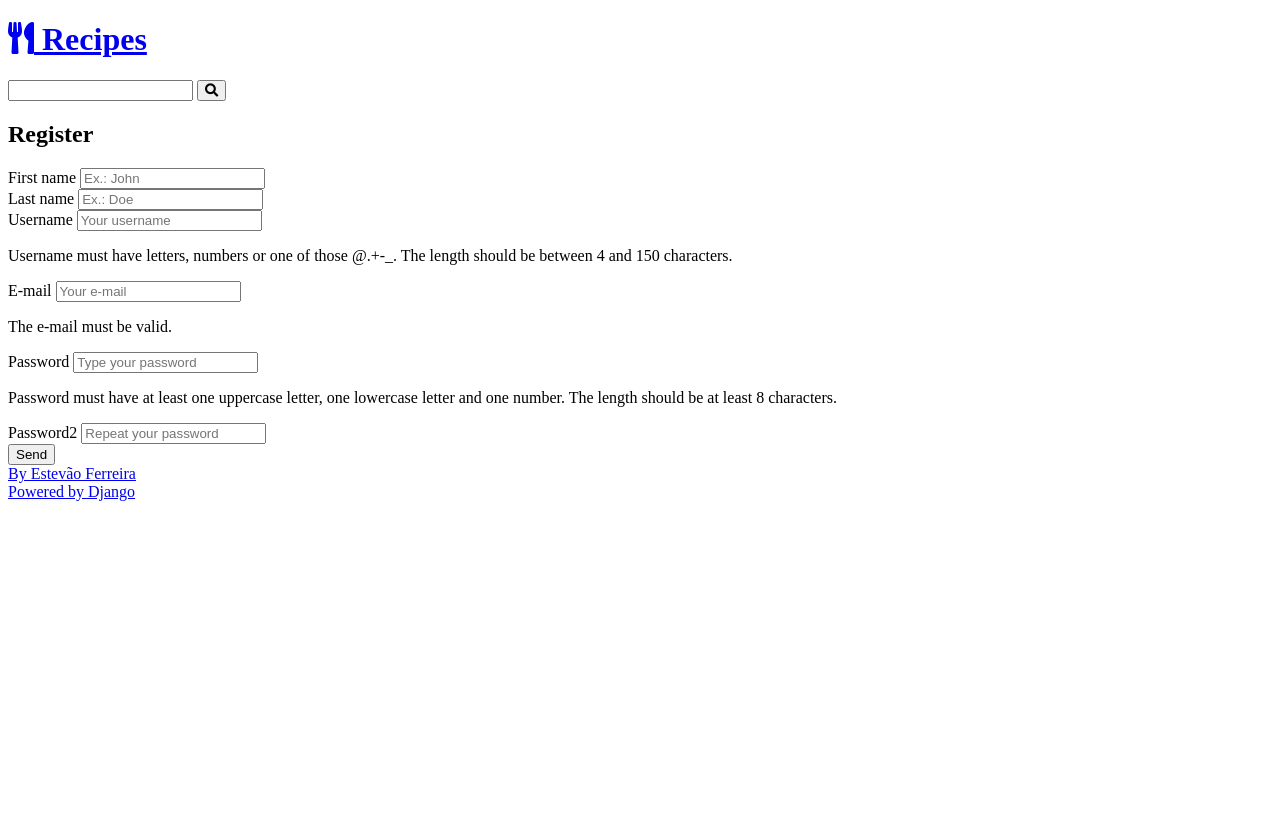
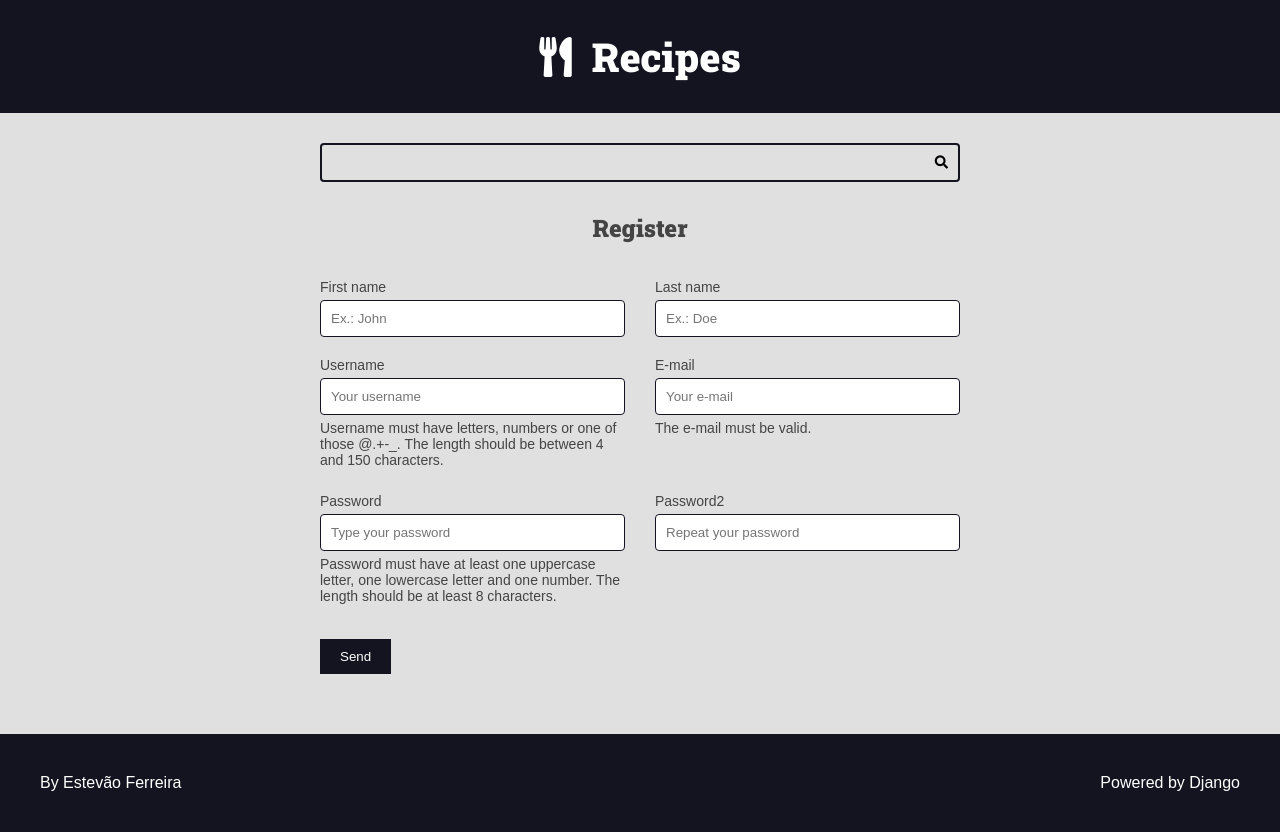
Before and after one commit to estevaonrs/receitas-web, a Django app: page /authors/register/ in a window 1280 px wide. Before the commit the page ends 501 px from the top, so only its background shows below. Run offline with Django 4.2, Linux system fonts and the light colour scheme.

Commit message:
Organizando arquivos

```diff
--- a/authors/forms.py
+++ b/authors/forms.py
@@ -98,6 +98,16 @@ class RegisterForm(forms.ModelForm):
             'password',
         ]
 
+    def clean_email(self):
+        email = self.cleaned_data.get('email', '')
+        exists = User.objects.filter(email=email).exists()
+
+        if exists:
+            raise ValidationError(
+                'User e-mail is already in use', code='invalid',
+            )
+        return email
+
     def clean(self):
         cleaned_data = super().clean()
 
--- a/authors/views.py
+++ b/authors/views.py
@@ -1,6 +1,7 @@
 from django.contrib import messages
 from django.http import Http404
 from django.shortcuts import redirect, render
+from django.urls import reverse
 
 from .forms import RegisterForm
 
@@ -10,6 +11,7 @@ def register_view(request):
     form = RegisterForm(register_form_data)
     return render(request, 'authors/pages/register_view.html', {
         'form': form,
+        'form_action': reverse('authors:create'),
     })
 
 
@@ -22,7 +24,9 @@ def register_create(request):
     form = RegisterForm(POST)
 
     if form.is_valid():
-        form.save()
+        user = form.save(commit=False)
+        user.set_password(user.password)
+        user.save()
         messages.success(request, 'Your user is created, please log in.')
 
         del(request.session['register_form_data'])
--- /dev/null
+++ b/base_static/global/css/styles.css
@@ -0,0 +1,545 @@
+:root {
+    --color-primary: #269fe6;
+    --color-primary-hover: #2086c2;
+    --color-primary-dark: #13141f;
+    --color-primary-dark-hover: #212336;
+    --color-primary-light: #d4ecfa;
+    --color-primary-light-hover: #bdd8e7;
+
+    --color-white: #fff;
+    --color-black: #000;
+
+    --color-dark-text: #444;
+    --color-info-light: #cce5ff;
+    --color-debug-light: #cce5ff;
+    --color-success-light: #d4edda;
+    --color-alert-light: #fff3cd;
+    --color-warning-light: #fff3cd;
+    --color-error-light: #f8d7da;
+
+    --color-info-dark: #4d86c4;
+    --color-debug-dark: #4d86c4;
+    --color-success-dark: #4a9c5d;
+    --color-alert-dark: #927f40;
+    --color-warning-dark: #927f40;
+    --color-error-dark: #da525d;
+
+    --color-gray-0: #f9f9f9;
+    --color-gray-1: #e0e0e0;
+    --color-gray-2: #c7c7c7;
+    --color-gray-3: #aeaeae;
+    --color-gray-4: #959595;
+    --color-gray-5: #7d7d7d;
+    --color-gray-6: #646464;
+    --color-gray-7: #4b4b4b;
+    --color-gray-8: #323232;
+    --color-gray-9: #191919;
+
+    --font-primary: sans-serif;
+    --font-headings: 'Roboto Slab', serif;
+
+    --spacing-gutter-medium: 3rem;
+    --spacing-gutter-large: 4rem;
+  }
+
+  * {
+    padding: 0;
+    margin: 0;
+    box-sizing: border-box;
+  }
+
+  html {
+    font-size: 62.5%;
+  }
+
+  body {
+    font-size: 1.6rem;
+    font-family: var(--font-primary);
+    background: var(--color-gray-1);
+    color: var(--color-dark-text);
+  }
+
+  h1,
+  h2,
+  h3,
+  h4,
+  h5,
+  h6 {
+    font-family: var(--font-headings);
+  }
+
+  img {
+    max-width: 100%;
+  }
+
+  a {
+    color: var(--color-primary);
+    text-decoration: none;
+  }
+
+  .container {
+    max-width: 144rem;
+    margin: 0 auto;
+    padding: var(--spacing-gutter-medium);
+  }
+
+  .main-header-container {
+    background: var(--color-primary-dark);
+  }
+
+  .main-logo {
+    font-size: 4rem;
+    color: var(--color-white);
+    text-decoration: none;
+    display: flex;
+    flex-flow: row nowrap;
+    align-items: center;
+    justify-content: center;
+    width: fit-content;
+    margin: 0 auto;
+  }
+
+  .main-logo-icon {
+    margin-right: 2rem;
+  }
+
+  .search-form {
+    border: 0.2rem solid var(--color-primary-dark);
+    max-width: 64rem;
+    margin: 0 auto;
+    border-radius: 0.4rem;
+    position: relative;
+    transition: all 300ms ease-in-out;
+  }
+
+  .search-input,
+  .search-button {
+    border: none;
+    background: none;
+    outline: none;
+    padding: 1rem;
+    transition: all 300ms ease-in-out;
+  }
+
+  .search-input {
+    width: 100%;
+    padding-right: 3rem;
+  }
+
+  .search-button {
+    position: absolute;
+    top: 0;
+    right: 0;
+  }
+
+  .search-button:focus {
+    outline: 1px solid var(--color-primary);
+    background: rgba(0, 0, 0, 0.05);
+  }
+
+  .search-form:focus-within {
+    border-color: var(--color-primary);
+    background: var(--color-white);
+  }
+
+  .search-form:focus-within .search-button {
+    color: var(--color-primary);
+  }
+
+  .main-content {
+    padding-top: 0;
+  }
+
+  .main-content-list {
+    display: grid;
+    grid-template-columns: repeat(auto-fit, minmax(340px, 1fr));
+    gap: var(--spacing-gutter-large);
+  }
+
+  .recipe {
+    background: var(--color-white);
+    box-shadow: -5px 5px 10px rgba(0, 0, 0, 0.2);
+    transform: scale(1);
+    transition: all 300ms ease-in-out;
+    border-radius: 0.4rem;
+    overflow: hidden;
+  }
+
+  .recipe img {
+    max-width: 100%;
+  }
+
+  .recipe-list-item {
+    max-width: 64rem;
+    height: fit-content;
+  }
+
+  .recipe-list-item:hover {
+    transform: scale(1.02);
+    box-shadow: -8px 8px 18px rgba(0, 0, 0, 0.25);
+  }
+
+  .recipe-title-container {
+    padding: var(--spacing-gutter-medium);
+    padding-bottom: 2rem;
+  }
+
+  .recipe-title-container a {
+    text-decoration: none;
+    color: var(--color-primary-dark);
+  }
+
+  .recipe-author {
+    padding: 0 var(--spacing-gutter-medium);
+  }
+
+  .recipe-content {
+    padding: var(--spacing-gutter-medium);
+    padding-top: 2rem;
+  }
+
+  .recipe-author-item {
+    color: var(--color-gray-4);
+    margin-right: 1rem;
+    font-style: italic;
+    font-size: 1.4rem;
+  }
+
+  .recipe-author a {
+    color: var(--color-primary);
+    transition: all 300ms ease-in-out;
+    text-decoration: none;
+  }
+
+  .recipe-author a:hover {
+    color: var(--color-primary-dark);
+  }
+
+  .recipe-meta-container {
+    display: flex;
+    flex-flow: row wrap;
+    padding: var(--spacing-gutter-medium);
+    background: var(--color-gray-1);
+  }
+
+  .recipe-meta {
+    display: flex;
+    flex-flow: column nowrap;
+    flex-shrink: 1;
+    flex-grow: 1;
+    text-align: center;
+  }
+
+  .recipe-meta-title {
+    font-size: 1.6rem;
+  }
+
+  .recipe-footer a {
+    background: var(--color-primary-dark);
+    display: block;
+    color: var(--color-white);
+    text-decoration: none;
+    text-align: center;
+    padding: 1.5rem var(--spacing-gutter-medium);
+    transition: all 300ms ease-in-out;
+  }
+
+  .recipe-footer a:hover {
+    filter: brightness(2);
+  }
+
+  .main-content-detail .recipe-list-item {
+    max-width: 84rem;
+    margin: 0 auto;
+  }
+
+  .main-content-detail .recipe-list-item:hover {
+    transform: scale(1);
+    box-shadow: -5px 5px 15px rgba(0, 0, 0, 0.2);
+  }
+
+  .preparation-steps {
+    padding: var(--spacing-gutter-medium);
+  }
+
+  .main-footer {
+    display: flex;
+    align-items: center;
+    justify-content: space-between;
+    background: var(--color-primary-dark);
+    color: var(--color-white);
+    padding: var(--spacing-gutter-large);
+  }
+
+  .main-footer a {
+    color: var(--color-white);
+    text-decoration: none;
+    transition: all 300ms ease-in-out;
+  }
+
+  .main-footer a:hover {
+    filter: brightness(0.8);
+  }
+
+  .preparation-steps h1,
+  .preparation-steps h2,
+  .preparation-steps h3,
+  .preparation-steps h4,
+  .preparation-steps h5,
+  .preparation-steps h6,
+  .preparation-steps p,
+  .preparation-steps pre {
+    margin: 2rem 0;
+  }
+
+  .preparation-steps ol,
+  .preparation-steps ul {
+    margin: 2rem;
+    padding: 0 2rem;
+  }
+
+  .pagination-content {
+    display: flex;
+    flex-flow: row wrap;
+    gap: 1rem 0.5rem;
+  }
+  .pagination .page-item {
+    background: var(--color-gray-3);
+    padding: 0.5rem 1rem;
+  }
+
+  .pagination .page-link {
+    text-decoration: none;
+    background: var(--color-primary);
+    color: var(--color-white);
+  }
+
+  .pagination .page-current {
+    background: var(--color-primary-dark);
+  }
+
+  /* Forms */
+  .form-content {
+    max-width: 64rem;
+    margin: 0 auto;
+    margin-bottom: var(--spacing-gutter-medium);
+  }
+
+  .form-content label,
+  .form-content .help-text,
+  .errorlist {
+    display: block;
+    margin: 0.5rem 0;
+    font-size: 1.4rem;
+    list-style-type: none;
+  }
+
+  .errorlist {
+    color: var(--color-error-dark);
+  }
+
+  .form-content input,
+  .form-content textarea,
+  .form-content select {
+    width: 100%;
+    padding: 1rem;
+    border-radius: 0.4rem;
+    border: 1px solid var(--color-primary-dark);
+  }
+
+  .form-content-grid {
+    display: grid;
+    grid-template-columns: repeat(auto-fit, minmax(30rem, 1fr));
+    gap: calc(var(--spacing-gutter-medium) / 2) var(--spacing-gutter-medium);
+  }
+
+  .form-content button {
+    padding: 1rem 2rem;
+    border: none;
+    background: var(--color-primary-dark);
+    color: var(--color-white);
+  }
+
+  .inline-form {
+    display: inline;
+  }
+
+  .span-2 {
+    grid-column: span 2;
+  }
+
+  .plaintext-button {
+    display: inline;
+    border: none;
+    background: none;
+    cursor: pointer;
+    color: var(--color-primary);
+    font-size: 1.6rem;
+  }
+
+  /* Messages */
+  .messages-container {
+    display: flex;
+    flex-flow: column nowrap;
+    gap: calc(var(--spacing-gutter-medium) / 2);
+  }
+
+  .message {
+    padding: 1rem;
+    border-radius: 4px;
+    border: 1px solid var(--color-dark-text);
+    background: var(--color-gray-2);
+    color: var(--color-dark-text);
+  }
+
+  .message-error {
+    border: 1px solid var(--color-error-dark);
+    background: var(--color-error-light);
+    color: var(--color-error-dark);
+  }
+
+  .message-success {
+    border: 1px solid var(--color-success-dark);
+    background: var(--color-success-light);
+    color: var(--color-success-dark);
+  }
+
+  .message-warning {
+    border: 1px solid var(--color-warning-dark);
+    background: var(--color-warning-light);
+    color: var(--color-warning-dark);
+  }
+
+  .message-alert {
+    border: 1px solid var(--color-alert-dark);
+    background: var(--color-alert-light);
+    color: var(--color-alert-dark);
+  }
+
+  .message-info {
+    border: 1px solid var(--color-info-dark);
+    background: var(--color-info-light);
+    color: var(--color-info-dark);
+  }
+
+  .message-debug {
+    border: 1px solid var(--color-debug-dark);
+    background: var(--color-debug-light);
+    color: var(--color-debug-dark);
+  }
+
+  /* Authors */
+  .login-message {
+    margin: 1rem 0;
+  }
+
+  .authors-dashboard-container {
+    max-width: 64rem;
+    text-align: left;
+    padding: var(--spacing-gutter-medium);
+    margin: 0 auto;
+  }
+
+  .authors-dashboard-container h3,
+  .authors-dashboard-container p,
+  .authors-dashboard-container ul {
+    list-style-type: none;
+    margin: 1rem 0;
+  }
+
+  /* Generics */
+
+  .center {
+    text-align: center;
+  }
+
+  .left {
+    text-align: left;
+  }
+
+  .m-x {
+    margin: 0 var(--spacing-gutter-medium);
+  }
+
+  .m-y {
+    margin: var(--spacing-gutter-medium) 0;
+  }
+
+  .hidden-text {
+    display: none;
+  }
+
+  .menu-container {
+    position: fixed;
+    top: 0;
+    left: 0;
+    bottom: 0;
+    width: 260px;
+    min-height: 100vh;
+    overflow-y: auto;
+    background: var(--color-primary);
+    z-index: 2;
+    transition: all 300ms ease-in-out;
+  }
+
+  .menu-container a {
+    color: var(--color-white);
+  }
+
+  .menu-hidden {
+    left: -255px;
+  }
+
+  .button-show-menu {
+    position: fixed;
+    left: 265px;
+    top: 2rem;
+    color: var(--color-white);
+    background-color: var(--color-primary);
+    border: none;
+    font-size: 2rem;
+    z-index: 3;
+    padding: 1rem;
+    visibility: hidden;
+    opacity: 0;
+    transition: all 300ms ease-in-out;
+    border-radius: 0 4px 4px 0;
+    cursor: pointer;
+  }
+
+  .button-show-menu-visible {
+    visibility: visible;
+    opacity: 1;
+    left: 5px;
+  }
+
+  .button-close-menu {
+    position: absolute;
+    top: 1rem;
+    right: 1rem;
+    color: var(--color-white);
+    background: none;
+    border: none;
+    font-size: 2rem;
+    z-index: 3;
+    cursor: pointer;
+  }
+
+  .menu-nav {
+    display: flex;
+    flex-flow: column wrap;
+    font-family: var(--font-headings);
+    font-size: 2rem;
+  }
+
+  .menu-nav a {
+    width: 100%;
+    padding: 1rem;
+  }
+
+  @media (max-width: 600px) {
+    .main-content-list,
+    .form-content-grid {
+      grid-template-columns: repeat(auto-fit, minmax(100%, 1fr));
+    }
+  }
--- a/base_templates/global/base.html
+++ b/base_templates/global/base.html
@@ -3,23 +3,23 @@
 
 <head>
 
-{% include 'recipes/partials/head.html' %}
+{% include 'global/partials/head.html' %}
 <title>{% block title %}{% endblock title %} Recipes</title>
 
 </head>
 
 <body>
-    {%include 'recipes/partials/header.html'%}
-    {%include 'recipes/partials/search.html'%}
+    {%include 'global/partials/header.html'%}
+    {%include 'global/partials/search.html'%}
 
     <main class="main-content-container">
         {% block content %}{% endblock content%}
 
-        {% include 'recipes/partials/pagination.html' %}
+        {% include 'global/partials/pagination.html' %}
 
     </main>
 
-    {% include 'recipes/partials/footer.html' %}
+    {% include 'global/partials/footer.html' %}
 </body>
 
 </html>
--- a/recipes/templates/recipes/partials/head.html
+++ b/base_templates/global/partials/head.html
@@ -20,5 +20,5 @@
 <link rel="preconnect" href="https://fonts.gstatic.com" crossorigin>
 <link href="https://fonts.googleapis.com/css2?family=Roboto+Slab:wght@900&display=swap" rel="stylesheet">
 
-<link rel="stylesheet" href="{% static 'recipes/css/styles.css' %}">
+<link rel="stylesheet" href="{% static 'global/css/styles.css' %}">
 <link rel="stylesheet" href="{% static 'global/css/global-style.css' %}">
--- a/recipes/templates/recipes/pages/home.html
+++ b/recipes/templates/recipes/pages/home.html
@@ -4,7 +4,8 @@
 
 {% block content %}
 
-{% include 'recipes/partials/messages.html' %}
+{% include 'global/partials/messages.html' %}
+
 <div class="main-content main-content-list container">
 {% for  recipe in recipes %}
     {% include 'recipes/partials/recipe.html' %}
```
Also changed, not shown: authors/templates/authors/pages/register_view.html (+3 -37 lines), authors/tests/test_author_register_form.py (+10 -0 lines), base_templates/global/partials/form.html (added, +38 -0 lines), base_templates/global/partials/footer.html (renamed from recipes/templates/recipes/partials/footer.html), base_templates/global/partials/header.html (renamed from recipes/templates/recipes/partials/header.html), base_templates/global/partials/messages.html (renamed from recipes/templates/recipes/partials/messages.html), base_templates/global/partials/pagination.html (renamed from recipes/templates/recipes/partials/pagination.html), base_templates/global/partials/search.html (renamed from recipes/templates/recipes/partials/search.html).
